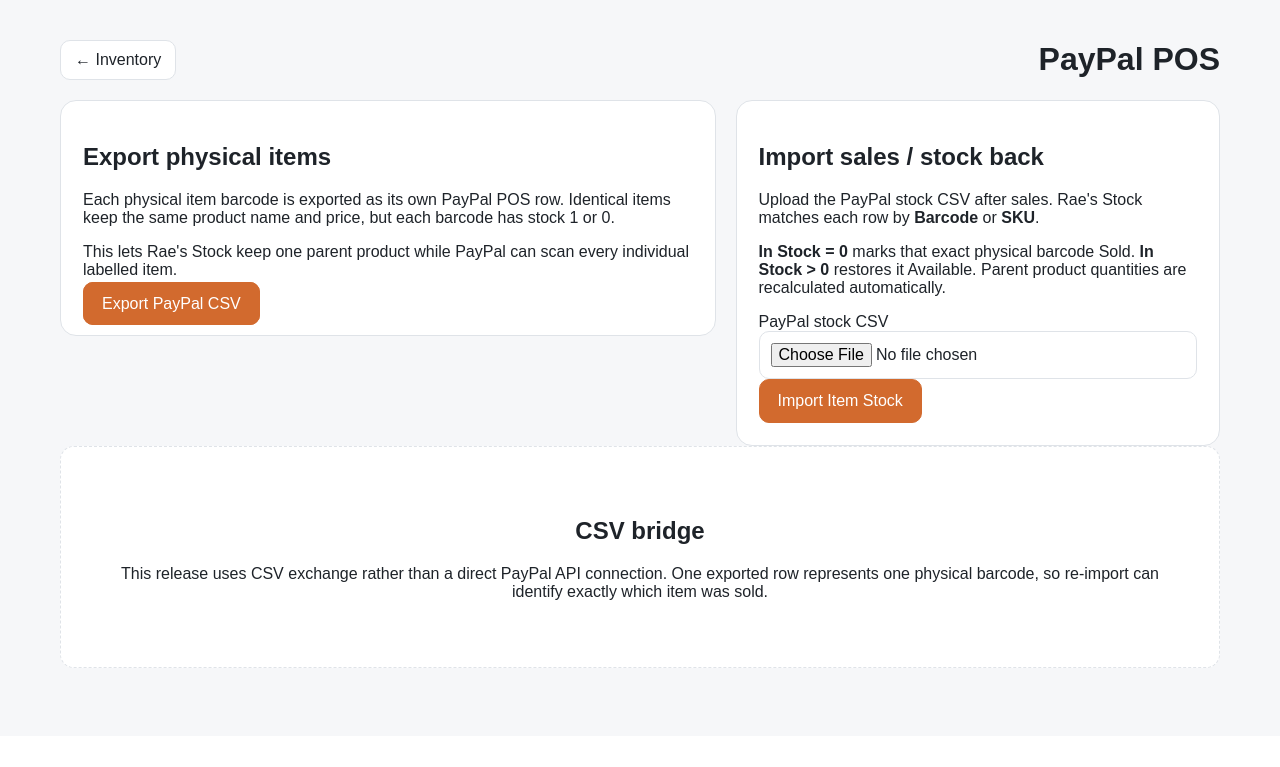
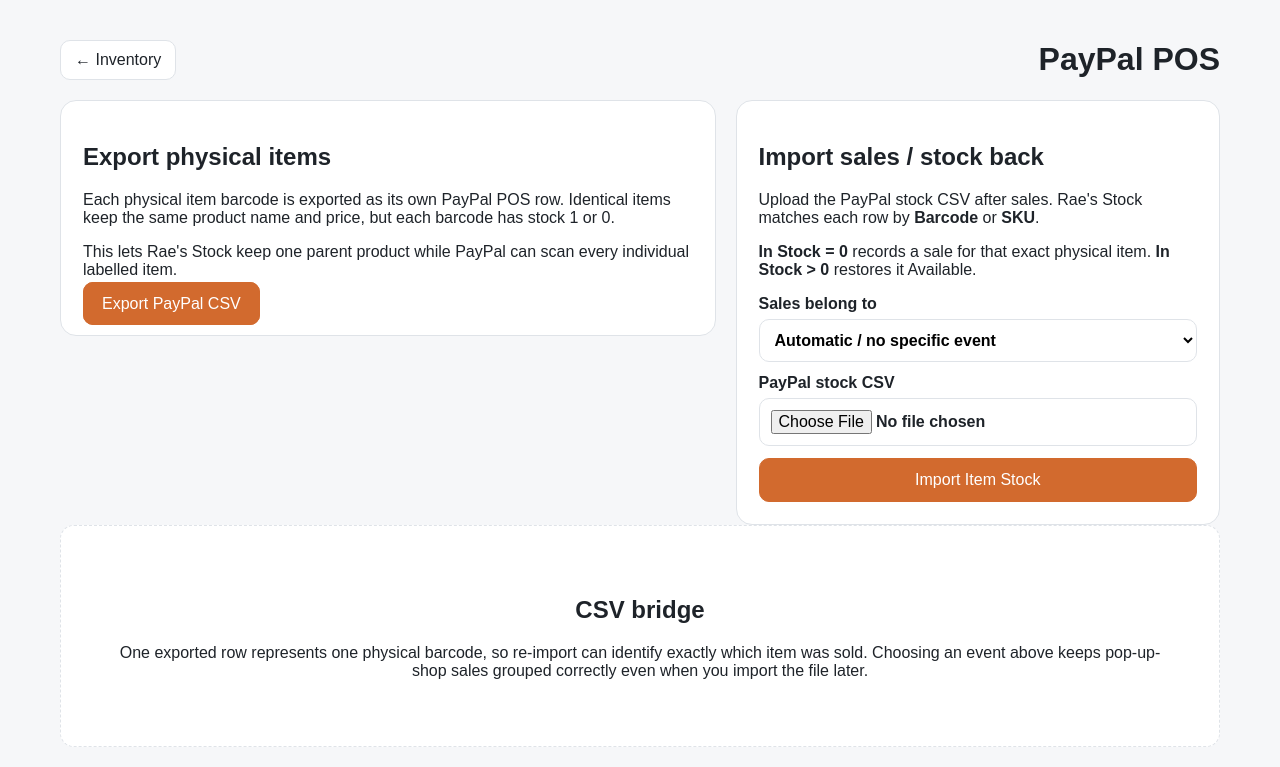
Before and after one commit to adamrfreeman644/raes-bits-and-bobbins-stock, a Flask app: page /paypal in a window 1280 px wide. Shown: the part 64-831 px from the top of the page. Before the commit the page ends 732 px from the top, so only its background shows below. Run offline with Flask 3, Linux system fonts and the light colour scheme.

Commit message:
Add popup event selection to PayPal import

```diff
--- a/app/templates/paypal.html
+++ b/app/templates/paypal.html
@@ -12,12 +12,13 @@
 <section class="product-info">
   <h2>Import sales / stock back</h2>
   <p>Upload the PayPal stock CSV after sales. Rae's Stock matches each row by <strong>Barcode</strong> or <strong>SKU</strong>.</p>
-  <p><strong>In Stock = 0</strong> marks that exact physical barcode Sold. <strong>In Stock &gt; 0</strong> restores it Available. Parent product quantities are recalculated automatically.</p>
-  <form method="post" action="{{ url_for('paypal_import') }}" enctype="multipart/form-data">
+  <p><strong>In Stock = 0</strong> records a sale for that exact physical item. <strong>In Stock &gt; 0</strong> restores it Available.</p>
+  <form class="stack-form" method="post" action="{{ url_for('paypal_import') }}" enctype="multipart/form-data">
+    <label>Sales belong to<select name="event_id"><option value="">Automatic / no specific event</option>{% for e in events or [] %}<option value="{{ e.id }}" {{ 'selected' if active_event and active_event.id == e.id }}>{{ e.name }} · {{ e.start_date }} to {{ e.end_date }}</option>{% endfor %}</select></label>
     <label>PayPal stock CSV<input type="file" name="file" accept=".csv,text/csv" required></label>
     <button class="btn primary big" type="submit">Import Item Stock</button>
   </form>
 </section>
 </div>
-<div class="empty"><h2>CSV bridge</h2><p>This release uses CSV exchange rather than a direct PayPal API connection. One exported row represents one physical barcode, so re-import can identify exactly which item was sold.</p></div>
+<div class="empty"><h2>CSV bridge</h2><p>One exported row represents one physical barcode, so re-import can identify exactly which item was sold. Choosing an event above keeps pop-up-shop sales grouped correctly even when you import the file later.</p></div>
 {% endblock %}
```
